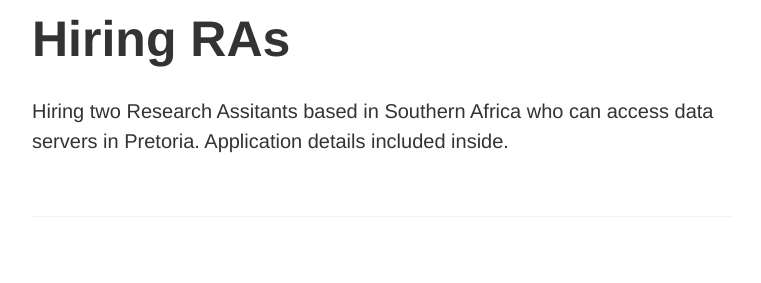
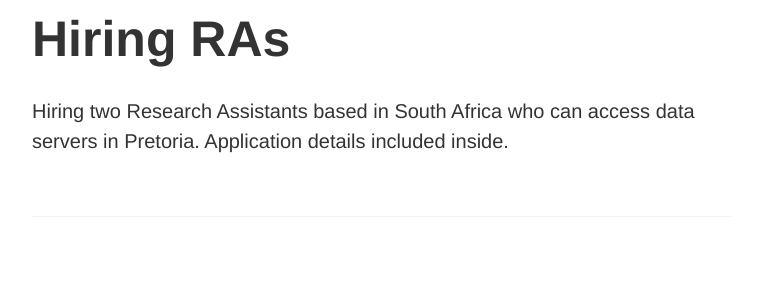
Before and after one commit to fmashwama/fmashwama.github.io, a Jekyll site: the page posts/index.html, which Jekyll copies as it is, in a window 1280 px wide. Shown: the part 262-545 px from the top of the page, without its empty margins (258-1019 px from the left). Built offline with Jekyll 4.4.1, drawn with Linux system fonts in a browser that asks for light colours.

Commit message:
Update index.html

```diff
--- a/posts/index.html
+++ b/posts/index.html
@@ -158,7 +158,7 @@
            <a href="/posts/Hiring RAs" class="post-link"><h3 class="h1 post-title">Hiring RAs</h3></a>
           <span class="post-summary">
 
-              <p>Hiring two Research Assitants based in Southern Africa who can access data servers in Pretoria. Application details included inside.</p>
+              <p>Hiring two Research Assistants based in South Africa who can access data servers in Pretoria. Application details included inside.</p>
 
           </span>
         </div>
```
